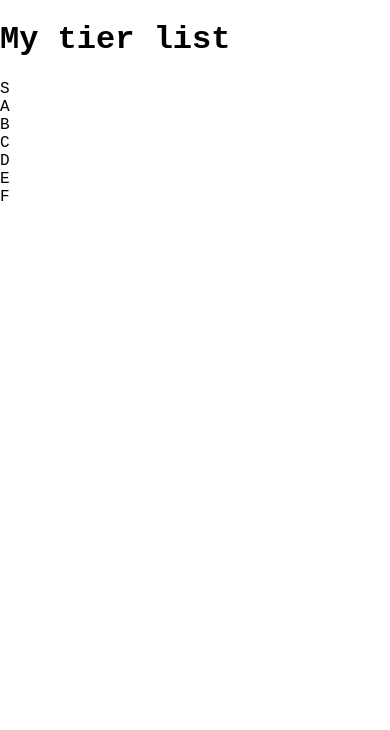
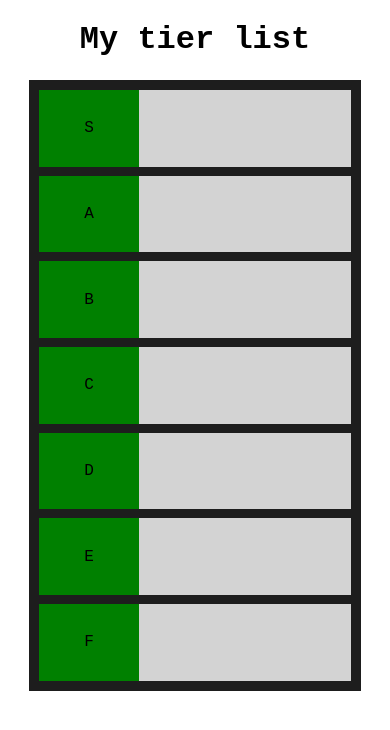
Before and after one commit to TitouanML/tierList, a plain HTML site: page index.html in a window 390 px wide. Drawn offline with Linux system fonts and the light colour scheme.

Commit message:
Création et style du board

```diff
--- a/index.html
+++ b/index.html
@@ -5,7 +5,7 @@
     <meta name="viewport" content="width=device-width, initial-scale=1.0">
     <link rel="stylesheet" href="/style.css">
     <script src ="/cards.js"></script>
-    <script src ="/column.js"></script>
+    <script src ="/rows.js"></script>
     <title>tierList</title>
 </head>
 <body>
@@ -15,37 +15,37 @@
 
     <main>
         <div id="board">
-            <div class="column">
+            <div class="rows">
                 <div class="label">
                     S
                 </div>
             </div>
-            <div class="column">
+            <div class="rows">
                 <div class="label">
                     A
                 </div>
             </div>
-            <div class="column">
+            <div class="rows">
                 <div class="label">
                     B
                 </div>
             </div>
-            <div class="column">
+            <div class="rows">
                 <div class="label">
                     C
                 </div>
             </div>
-            <div class="column">
+            <div class="rows">
                 <div class="label">
                     D
                 </div>
             </div>
-            <div class="column">
+            <div class="rows">
                 <div class="label">
                     E
                 </div>
             </div>
-            <div class="column">
+            <div class="rows">
                 <div class="label">
                     F
                 </div>
--- a/style.css
+++ b/style.css
@@ -1,3 +1,37 @@
-body{font-family: 'Courier New', Courier, monospace;
-    margin: 0;
+@media (min-width:320px) and (max-width:760px){
+    body{
+        font-family: 'Courier New', Courier, monospace;
+        margin: 0;
+        display: flex;
+        flex-direction:column ;
+        justify-content: center;
+        align-items: center;
+
+    }
+    #board{
+        display: flex;
+        flex-direction: column;
+        align-items: center;
+        justify-content: space-between;
+        padding: 10px;
+        width: 80vw;
+        height: 70vh;
+        background-color: rgb(29, 29, 29);
+    }
+
+    .rows{
+        width: 100%;
+        height: 13%;
+        background-color: lightgray;
+
+    }
+
+    .label{
+        height: 100%;
+        width: 100px;
+        display: flex;
+        align-items: center;
+        justify-content: center;
+        background-color: green;
+    }
 }
```
Also changed, not shown: column.js (deleted), rows.js (added).
